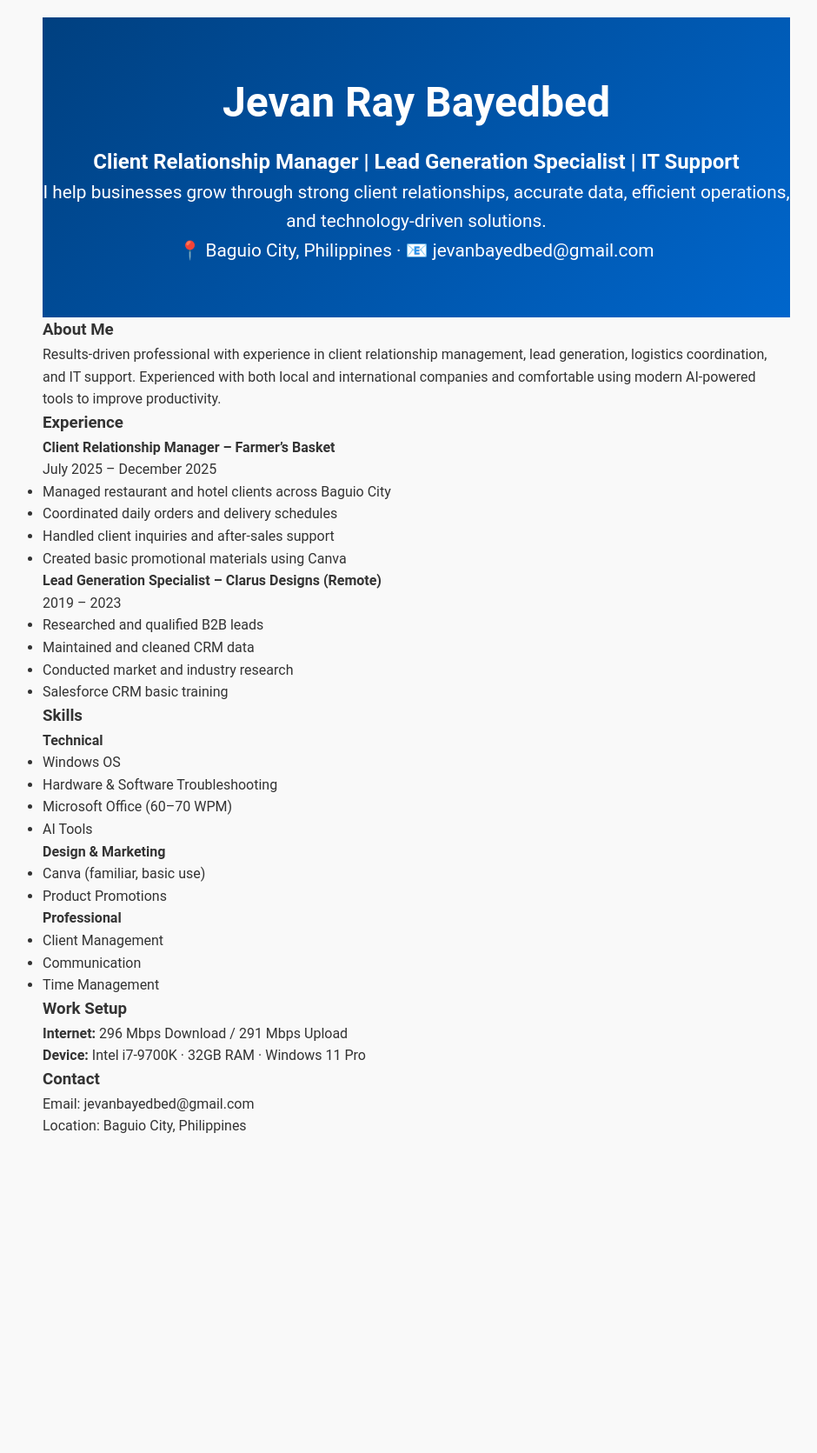
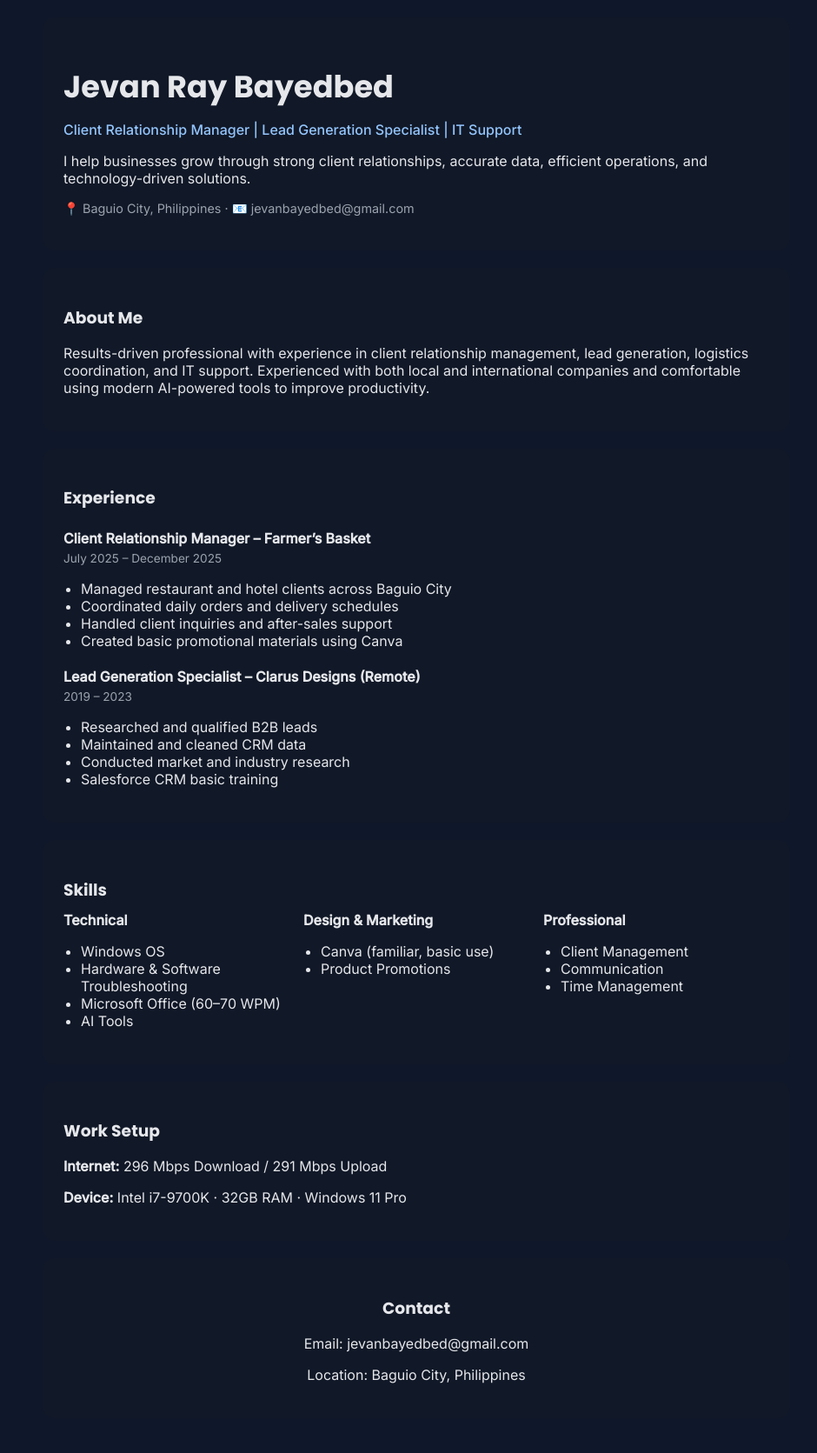
Before and after one commit to jevanray/Portfolio2025, a Flask app: page / in a window 1280 px wide. Shown: the whole page at 87% size, without its empty margins (161-1101 px from the left). Before the commit the page ends 1303 px from the top, so only its background shows below. Run offline with Flask 3, Linux system fonts and the light colour scheme.

Commit message:
Update style.css

```diff
--- a/static/css/style.css
+++ b/static/css/style.css
@@ -1,161 +1,69 @@
-/* Reset & basics */
 * {
-    margin: 0;
-    padding: 0;
-    box-sizing: border-box;
+  box-sizing: border-box;
 }
 
 body {
-    font-family: 'Roboto', sans-serif;
-    background-color: #f9f9f9;
-    color: #333;
-    line-height: 1.6;
+  margin: 0;
+  font-family: 'Inter', sans-serif;
+  background: #0f172a;
+  color: #e5e7eb;
 }
 
 .container {
-    max-width: 900px;
-    margin: 0 auto;
-    padding: 20px;
+  max-width: 900px;
+  margin: auto;
+  padding: 20px;
 }
 
-/* Navbar */
-
-.navbar {
-    background-color: #004080;
-    padding: 15px 0;
-}
-
-.navbar .container {
-    display: flex;
-    justify-content: space-between;
-    align-items: center;
-}
-
-.logo {
-    color: #fff;
-    font-size: 24px;
-    font-weight: 700;
-    text-decoration: none;
-}
-
-.nav-links {
-    list-style: none;
-    display: flex;
-}
-
-.nav-links li {
-    margin-left: 20px;
-}
-
-.nav-links a {
-    color: #fff;
-    text-decoration: none;
-    font-weight: 500;
-    transition: color 0.3s ease;
-}
-
-.nav-links a:hover {
-    color: #ff9800;
-}
-
-/* Hero */
-
-.hero {
-    background: linear-gradient(135deg, #004080 0%, #0066cc 100%);
-    color: white;
-    padding: 60px 0;
-    text-align: center;
+.card {
+  background: #111827;
+  border-radius: 14px;
+  padding: 24px;
+  margin-bottom: 20px;
 }
 
 .hero h1 {
-    font-size: 3rem;
-    margin-bottom: 10px;
+  font-family: 'Poppins', sans-serif;
+  font-size: 2.2rem;
+  margin-bottom: 5px;
 }
 
-.hero p {
-    font-size: 1.3rem;
+.hero h2 {
+  font-weight: 500;
+  font-size: 1rem;
+  color: #93c5fd;
 }
 
-/* Sections */
-
-.section {
-    margin-top: 40px;
-    background: white;
-    padding: 25px;
-    border-radius: 8px;
-    box-shadow: 0 4px 12px rgba(0,0,0,0.1);
+.meta {
+  margin-top: 10px;
+  font-size: 0.9rem;
+  color: #9ca3af;
 }
 
-.section h2 {
-    margin-bottom: 20px;
-    border-bottom: 3px solid #004080;
-    padding-bottom: 8px;
-    font-weight: 700;
+h3 {
+  font-family: 'Poppins', sans-serif;
+  margin-bottom: 10px;
 }
 
-/* Work experience */
-
-.job {
-    margin-bottom: 20px;
+h4 {
+  margin-bottom: 2px;
 }
 
-.job h3 {
-    color: #004080;
-    font-weight: 700;
+.date {
+  font-size: 0.85rem;
+  color: #9ca3af;
 }
 
-.job h4 {
-    font-style: italic;
-    margin-bottom: 10px;
-    color: #555;
+ul {
+  padding-left: 20px;
 }
 
-.job ul {
-    list-style: disc inside;
-    margin-left: 15px;
+.grid {
+  display: grid;
+  grid-template-columns: repeat(auto-fit, minmax(200px, 1fr));
+  gap: 16px;
 }
 
-/* Skills */
-
-.skills-list {
-    list-style: none;
-    display: flex;
-    flex-wrap: wrap;
+.contact {
+  text-align: center;
 }
-
-.skills-list li {
-    background-color: #004080;
-    color: white;
-    padding: 8px 15px;
-    border-radius: 20px;
-    margin: 5px 10px 5px 0;
-    font-weight: 500;
-}
-
-/* Contact */
-
-#contact p {
-    font-size: 1.1rem;
-    margin-bottom: 10px;
-}
-
-#contact a {
-    color: #004080;
-    text-decoration: none;
-    font-weight: 600;
-}
-
-#contact a:hover {
-    text-decoration: underline;
-}
-
-/* Footer */
-
-footer {
-    text-align: center;
-    background-color: #004080;
-    color: white;
-    padding: 15px 0;
-    margin-top: 40px;
-    font-size: 0.9rem;
-}
```
